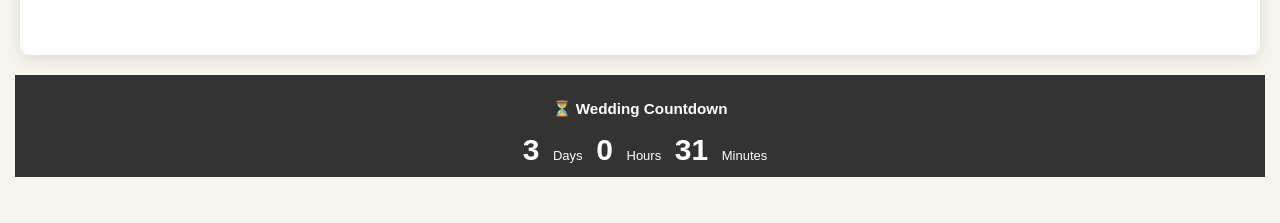
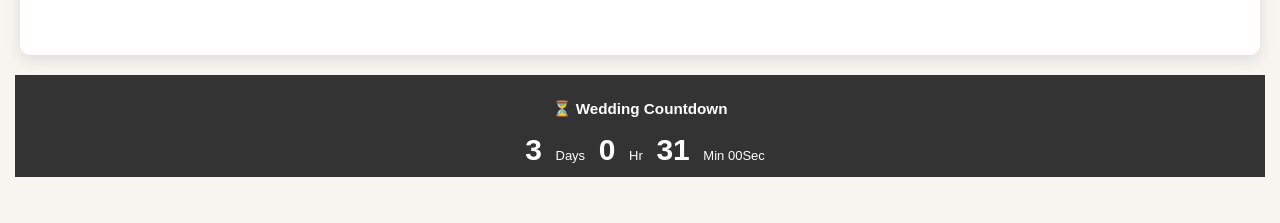
Before and after one commit to riteshgondhale/wedding-invitation-website-, a plain HTML site: page index.html in a window 1280 px wide. Shown: the part 1180-1403 px from the top of the page. Drawn offline with Linux system fonts and the light colour scheme.

Commit message:
Update index.html

```diff
--- a/index.html
+++ b/index.html
@@ -39,8 +39,9 @@
         <h3>⏳ Wedding Countdown </h3>
         <div id="timer">
             <span id="days">00</span> Days
-            <span id="hours">00</span> Hours
-            <span id="minutes">00</span> Minutes
+            <span id="hours">00</span> Hr
+            <span id="minutes">00</span> Min
+            <spam id="Seconds">00</spam>Sec
         </div>
     </section>
 
```
